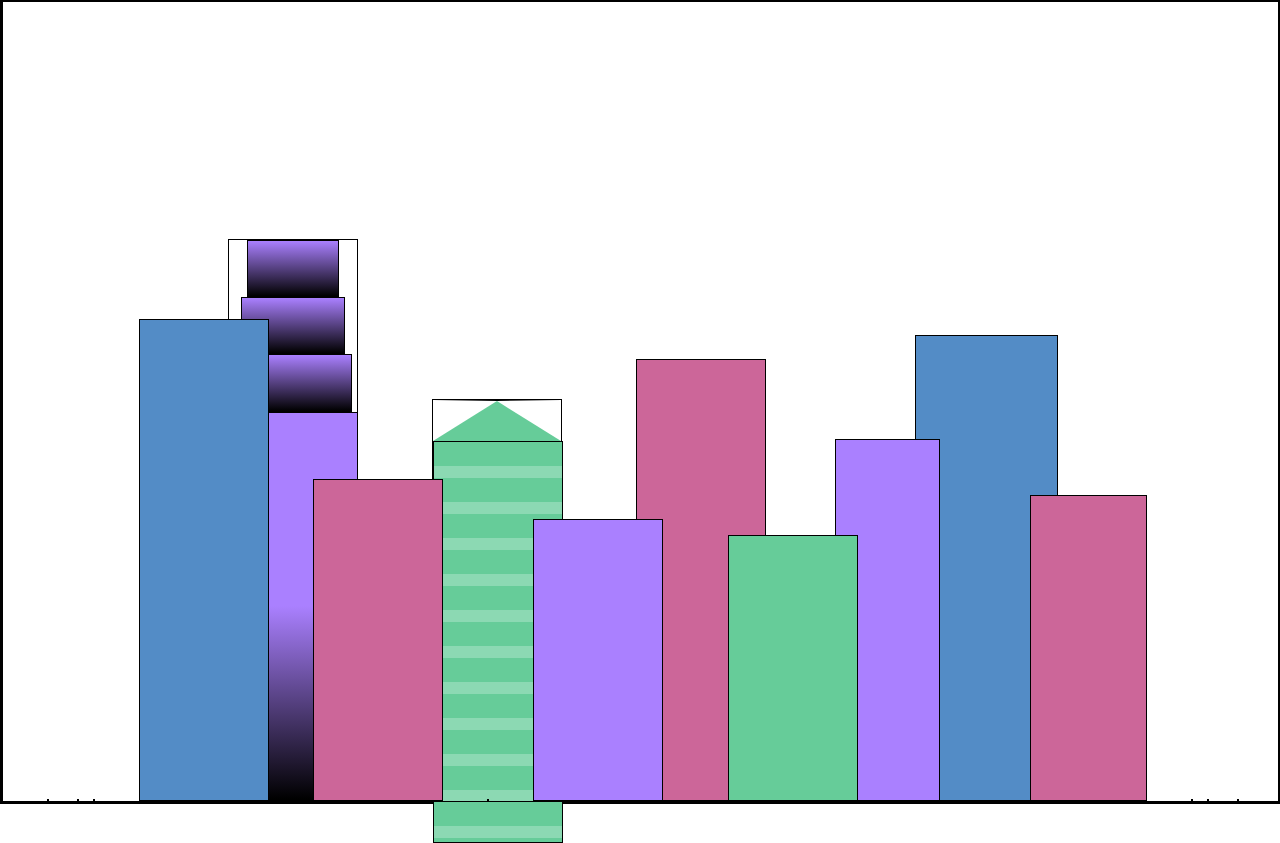
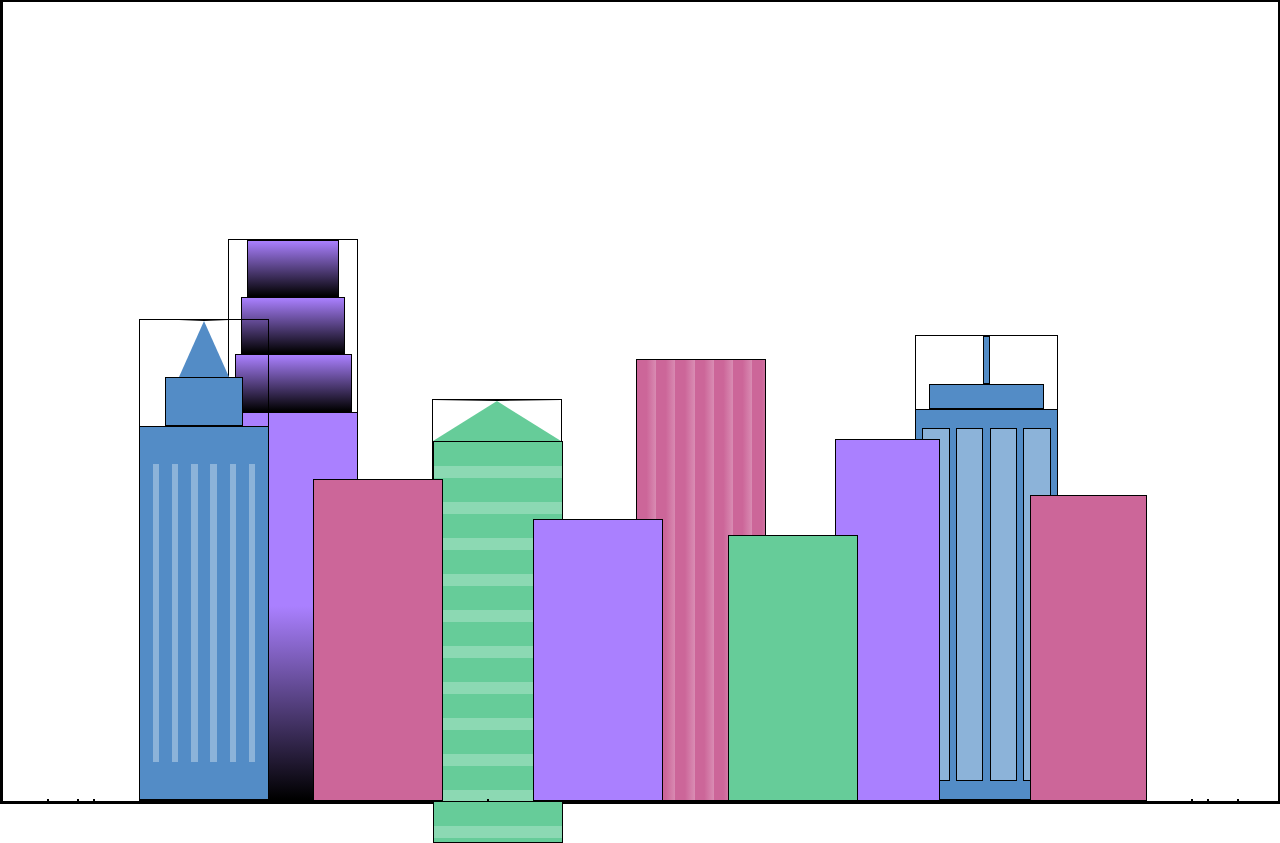
Before and after one commit to brooks-t/city-skyline-fcc, a plain HTML site: page index.html in a window 1280 px wide. Drawn offline with Linux system fonts and the light colour scheme.

Commit message:
finished up styles of background buildings and started work on first foreground building

```diff
--- a/index.html
+++ b/index.html
@@ -13,7 +13,7 @@
     <div class="background-buildings">
         <div></div>
         <div></div>
-        <div class="bb1">
+        <div class="bb1 building-wrap">
             <div class="bb1a bb1-window"></div>
             <div class="bb1b bb1-window"></div>
             <div class="bb1c bb1-window"></div>
@@ -25,14 +25,27 @@
         </div>
         <div class="bb3"></div>
         <div></div>
-        <div class="bb4"></div>
+        <div class="bb4 building-wrap">
+            <div class="bb4a"></div>
+            <div class="bb4b"></div>
+            <div class="bb4c window-wrap">
+                <div class="bb4-window"></div>
+                <div class="bb4-window"></div>
+                <div class="bb4-window"></div>
+                <div class="bb4-window"></div>
+            </div>
+        </div>
         <div></div>
         <div></div>
     </div>
     <div class="foreground-buildings">
         <div></div>
         <div></div>
-        <div class="fb1"></div>
+        <div class="fb1 building-wrap">
+            <div class="fb1a"></div>
+            <div class="fb1b"></div>
+            <div class="fb1c"></div>
+        </div>
         <div class="fb2"></div>
         <div></div>
         <div class="fb3"></div>
--- a/styles.css
+++ b/styles.css
@@ -6,6 +6,7 @@
     --window-color1: black;
     --window-color2: #8cd9b3;
     --window-color3: #d98cb3;
+    --window-color4: #8cb3d9;
 }
 
 * {
@@ -28,14 +29,23 @@ body {
     top: 0;
 }
 
+.building-wrap {
+    display: flex;
+    flex-direction: column;
+    align-items: center;
+}
+
+.window-wrap {
+    display: flex;
+    align-items: center;
+    justify-content: space-evenly;
+}
+
 /* BACKGROUND BUILDINGS - "bb" stands for "background building" */
 
 .bb1 {
     width: 10%;
     height: 70%;
-    display: flex;
-    flex-direction: column;
-    align-items: center;
 }
 
 .bb1-window {
@@ -86,21 +96,75 @@ body {
 .bb3 {
     width: 10%;
     height: 55%;
-    background-color: var(--building-color3);
+    background: repeating-linear-gradient(90deg, var(--building-color3), var(--building-color3), var(--window-color3) 15%);
 }
 
 .bb4 {
     width: 11%;
     height: 58%;
+
+}
+
+.bb4a {
+    width: 3%;
+    height: 10%;
     background-color: var(--building-color4);
+}
+
+.bb4b {
+    width: 80%;
+    height: 5%;
+    background-color: var(--building-color4);
+}
+
+.bb4c {
+    width: 100%;
+    height: 85%;
+    background-color: var(--building-color4);
+}
+
+.bb4-window {
+    width: 18%;
+    height: 90%;
+    background-color: var(--window-color4);
 }
 
 /* FOREGROUND BUILDINGS - "fb" stands for "foreground building" */
 
 .fb1 {
-  width: 10%;
-  height: 60%;
-  background-color: var(--building-color4);
+    width: 10%;
+    height: 60%;
+}
+
+.fb1a {
+    border-bottom: 7vh solid var(--building-color4);
+    border-left: 2vw solid transparent;
+    border-right: 2vw solid transparent;
+}
+
+.fb1b {
+    width: 60%;
+    height: 10%;
+    background-color: var(--building-color4);
+}
+
+.fb1c {
+    width: 100%;
+    height: 80%;
+    background:
+        repeating-linear-gradient(
+            90deg,
+            var(--building-color4) 0%,
+            var(--building-color4) 10%,
+            transparent 10%,
+            transparent 15%
+            ),
+        repeating-linear-gradient(
+            var(--building-color4) 0%,
+            var(--building-color4) 10%,
+            var(--window-color4) 10%,
+            var(--window-color4) 90%
+        );
 }
 
 .fb2 {
```
